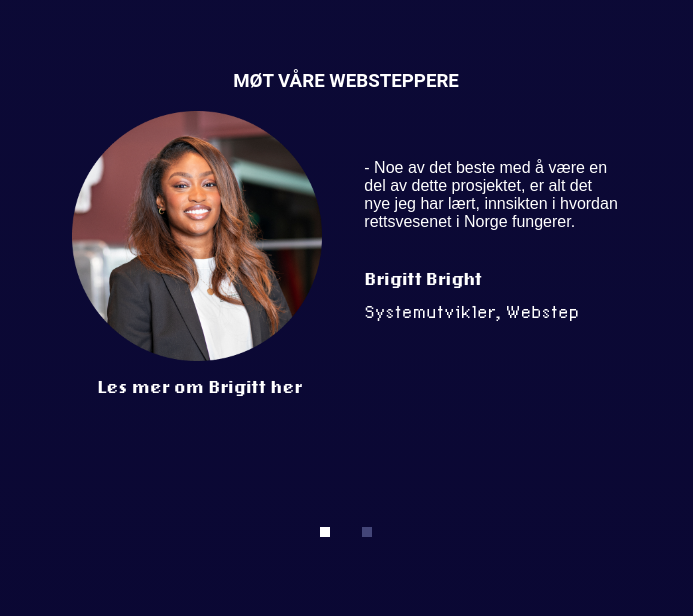
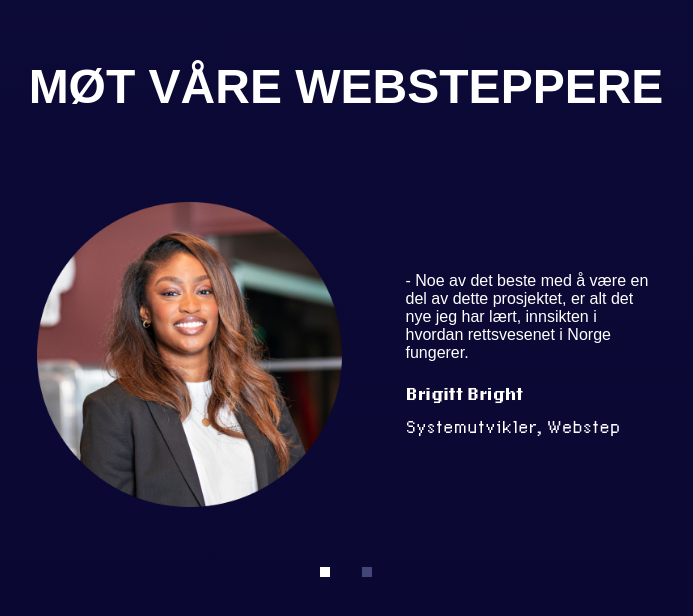
Before and after one commit to Webstep/domstol_landingpage, a Next.js app: page /Domstol in a window 1280 px wide. Shown: the part 6498-7114 px from the top of the page, without its empty margins (294-987 px from the left). Built offline with nearby package versions, Linux system fonts and the light colour scheme; a web font is replaced by a local one.

Commit message:
feat: rotate animation when switching between employees

```diff
--- a/components/slides/domstol/EmployeeSlide/Employee.module.scss
+++ b/components/slides/domstol/EmployeeSlide/Employee.module.scss
@@ -3,36 +3,43 @@
 .section {
     @include centerContent;
     flex-direction: column;
+    gap: 2.5rem;
 }
 
 .container {
-    width: 70vw;
+    // width: ;
     display: flex;
-    flex-direction: column;
     align-items: center;
+    flex-direction: row;
+    justify-content: space-around;
+    gap: 4rem;
 }
 
 .h1 {
     font-family: $font-family-heading;
-    font-weight: $font-weight-heading;
-    font-size: $font-size-heading-large;
-    margin: 1rem;
-    top: 4rem;
-}
-.content {
-    display: flex;
-    width: 60rem;
-    justify-content: center;
-    gap: 2rem;
+    // font-weight: $font-weight-heading;
+    font-weight: 900;
+    // font-size: $font-size-heading-large;
+    font-size: 3rem;
+    // margin: 1rem;
+    // margin-bottom: 4rem;
+    // top: 4rem;
 }
 
+// .content {
+//     display: flex;
+//     width: 60rem;
+//     justify-content: center;
+//     gap: 2rem;
+// }
+
 .textSection {
-    display: flex;
-    flex-direction: column;
-    max-width: 20vw;
+    // display: flex;
+    // flex-direction: column;
+    max-width: 250px;
     text-align: left;
-    padding-top: 2rem;
 }
+
 .quote {
     font-family: $font-family-quote;
     font-weight: $font-weight-quote-xsmall;
@@ -50,35 +57,29 @@
     font-weight: $font-weight-pixel;
     font-size: $font-size-pixel;
     margin-top: -0.8vw;
+
+    // div {
+    //     display: inline;
+    // }
+    display: flex;
+    flex-direction: row;
 }
 
-.moreInfo {
-    font-family: $font-family-pixel;
-    font-weight: $font-weight-pixel-name;
-    font-size: $font-size-pixel;
-    padding-top: 0.5rem;
-    padding-inline: 2vw;
-    a:link,
-    a:visited,
-    a:active {
-        padding: 0 0.3125rem;
-        text-decoration: none;
-        font-weight: bold;
-        color: $font-color;
-    }
-    a:hover {
-        text-decoration: underline;
-    }
-}
-
-.breakpoint {
-    height: 0.125rem;
-    width: 100%;
-    margin-top: 100vh;
-}
-
-.employees {
-    height: 25rem;
-    max-height: 25rem;
-    overflow: hidden;
-}
+// .moreInfo {
+//     font-family: $font-family-pixel;
+//     font-weight: $font-weight-pixel-name;
+//     font-size: $font-size-pixel;
+//     padding-top: 0.5rem;
+//     padding-inline: 2vw;
+//     a:link,
+//     a:visited,
+//     a:active {
+//         padding: 0 0.3125rem;
+//         text-decoration: none;
+//         font-weight: bold;
+//         color: $font-color;
+//     }
+//     a:hover {
+//         text-decoration: underline;
+//     }
+// }
--- a/components/slides/domstol/EmployeeSlide/Employee.tsx
+++ b/components/slides/domstol/EmployeeSlide/Employee.tsx
@@ -1,27 +1,142 @@
-import React, { useState } from 'react'
+import React, { useEffect, useState } from 'react'
 import styles from './Employee.module.scss'
 import { AnimatePresence, motion } from 'framer-motion'
 import EmployeeCalle from './employeeCalle'
 import EmployeeBirgitte from './employeeBirgitte'
 import ProgressBar from '../../../common/DottedProgressBar'
+import Image from 'next/image'
+import { EmployeeData } from './EmployeeData'
 
 const Employees = [EmployeeBirgitte, EmployeeCalle].map((Employee, index) => <Employee key={index} />)
 
+const RotatingElement: React.FC<any> = ({ className, ...options }) => {
+    return (
+        <motion.div
+            initial={{
+                rotateX: -90
+            }}
+            animate={{
+                rotateX: 0
+            }}
+            exit={{
+                rotateX: 90
+            }}
+            transition={{
+                duration: 0.5,
+                ease: 'linear'
+            }}
+            className={className}
+            {...options}
+        >
+
+        </motion.div>
+    )
+}
+
 const Employee = () => {
     const [currentEmployee, setCurrentEmployee] = useState<number>(0);
+    const [img, setImg] = useState<JSX.Element>()
+    // const [firstName, setFirstName] = useState<JSX.Element>();
+    // const [link, setLink] = useState<string>("");
+    const [fullName, setFullName] = useState<JSX.Element>();
+    const [quote, setQuote] = useState<JSX.Element>();
+    const [role, setRole] = useState<JSX.Element>();
+
+
+    useEffect(() => {
+        const delay = 321
+        const currentEmployeeData = EmployeeData[currentEmployee]
+
+        const imgTimeout = setTimeout(() => {
+            setImg(
+                <RotatingElement className={styles.images} key={"img" + currentEmployee}>
+                    <Image src={currentEmployeeData.img} alt=""
+                        width={305}
+                        height={305}
+                    />
+                </RotatingElement>
+            )
+        }, delay)
+        // const linkTimeout = setTimeout(() => {
+        //     setLink(currentEmployeeData.url)
+        //     setFirstName(
+        //         <RotatingElement key={"employee" + currentEmployee} className={styles.name}>
+        //             {currentEmployeeData.firstname}
+        //         </RotatingElement>
+        //     )
+        // }, 2 * delay)
+        const quoteTimeout = setTimeout(() => {
+            setQuote(
+                <RotatingElement className={styles.quote} key={"quote" + currentEmployee}>
+                    <p>
+                        {currentEmployeeData.quote}
+                    </p>
+                </RotatingElement>
+            )
+
+        }, 2 * delay)
+
+        const fullnameTimeout = setTimeout(() => {
+            setFullName(
+                <RotatingElement className={styles.name} key={"name" + currentEmployee}>
+                    <p>
+                        {currentEmployeeData.firstname + " " + currentEmployeeData.lastname}
+                    </p>
+                </RotatingElement>
+            )
+        }, 3 * delay)
+
+        const roleTimeout = setTimeout(() => {
+            setRole(
+                <RotatingElement key={"role" + currentEmployee}>
+                    <span>{currentEmployeeData.role}</span>
+                </RotatingElement>
+            )
+        }, 4 * delay)
+
+        return () => {
+            clearTimeout(imgTimeout)
+            // clearTimeout(linkTimeout)
+            clearTimeout(fullnameTimeout)
+            clearTimeout(quoteTimeout)
+            clearTimeout(roleTimeout)
+        }
+
+    }, [currentEmployee]);
 
     return (
         <section className={styles.section}>
+            <h1 className={styles.h1}>MØT VÅRE WEBSTEPPERE</h1>
             <div className={styles.container}>
-                <motion.div>
-                    <h1>MØT VÅRE WEBSTEPPERE</h1>
-                </motion.div>
-                <div>
-                    <div className={styles.employees}>
-                        <AnimatePresence initial={false} exitBeforeEnter>
-                            {Employees[currentEmployee]}
+                <div className={styles.employees}>
+                    <AnimatePresence exitBeforeEnter>
+                        {img}
+                    </AnimatePresence>
+
+                    {/* <div className={styles.moreInfo}>
+                        Les mer om{" "}
+                        <AnimatePresence exitBeforeEnter>
+                            {firstName}
                         </AnimatePresence>
-                    </div>
+                        <Link href={link}>her</Link>
+                    </div> */}
+                </div>
+                <div className={styles.textSection}>
+                    <AnimatePresence exitBeforeEnter>
+                        {quote}
+                    </AnimatePresence>
+
+                    <AnimatePresence exitBeforeEnter>
+                        {fullName}
+                    </AnimatePresence>
+                    <p className={styles.title}>
+                        <AnimatePresence exitBeforeEnter>
+                            {role}
+                        </AnimatePresence>
+                        <span>
+                            , Webstep
+                        </span>
+                    </p>
                 </div>
             </div>
             <ProgressBar progress={currentEmployee} size={Employees.length} onClick={(value) => setCurrentEmployee(value)} />
--- /dev/null
+++ b/components/slides/domstol/EmployeeSlide/EmployeeData.ts
@@ -0,0 +1,28 @@
+import Brigitt from '../../../../public/assets/Brigitt.jpg'
+import Carl from '../../../../public/assets/Calle.jpg'
+
+export const EmployeeData: {
+    img: StaticImageData
+    firstname: string
+    lastname: string
+    quote: string
+    role: string
+    url: string
+}[] = [
+    {
+        img: Brigitt,
+        firstname: 'Brigitt',
+        lastname: 'Bright',
+        quote: '-  Noe av det beste med å være en del av dette prosjektet, er alt det nye jeg har lært, innsikten i hvordan rettsvesenet i Norge fungerer.',
+        role: 'Systemutvikler',
+        url: '',
+    },
+    {
+        img: Carl,
+        firstname: 'Carl',
+        lastname: 'Bøkestad',
+        quote: '-  Det som er gøy med å jobbe med DA er at man kjenner på viktigheten av det man gjør. Ikke bare for oss som jobber her, men for den norske befolkningen og det norske demokratiet. Det er ikke hvilket som helst prosjekt.',
+        role: 'Systemutvikler',
+        url: '',
+    },
+]
```
